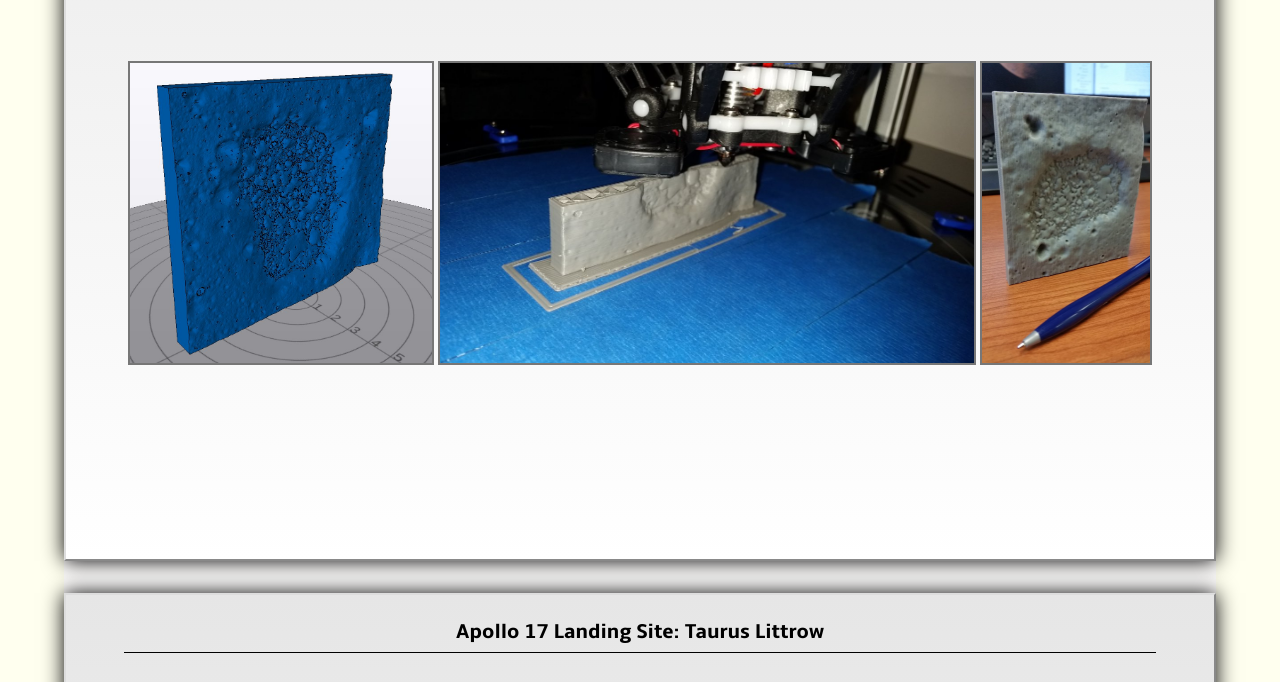
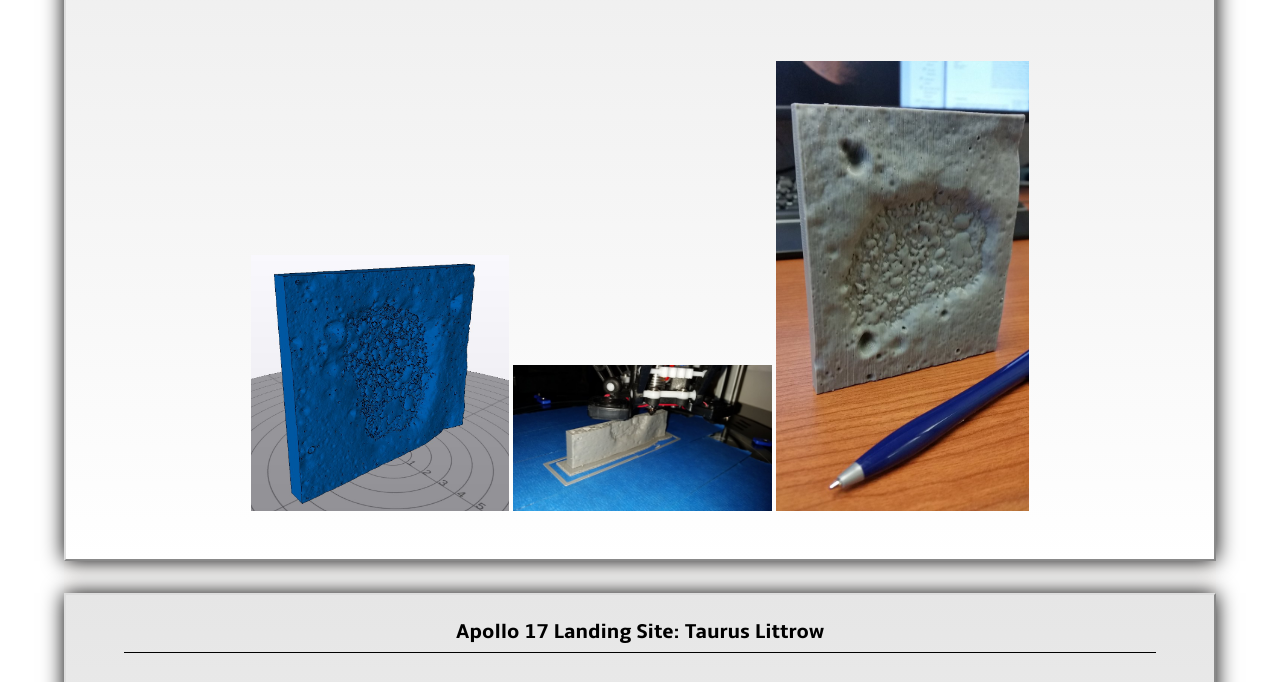
Before and after one commit to jarichardson/jarichardson.github.io, a plain HTML site: page 3d-models.html in a window 1280 px wide. Shown: the part 1172-1854 px from the top of the page. Drawn offline with Linux system fonts and the light colour scheme; a script that the page names is missing.

Commit message:
bio modification and 3D model pics css update

```diff
--- a/css/npp-era.css
+++ b/css/npp-era.css
@@ -1,6 +1,6 @@
 
 		body {
-			background-color: #ffee;
+			background-color: #fff;
 
 		}
 
@@ -329,15 +329,17 @@
 		.printPics {
 			margin-top: 1em;
 			margin-bottom: 2em;
-			width:100%
+			width:100%;
 			display:inline-block;
 			text-align:center;
 			height: 450px;
 		}
 
 		.printPics img {
-			height: 300px;
-			border:2px solid #777;
+			height: auto;
+		  width: auto;
+		  max-width: 25%;
+		  max-height: 100%;
 		}
 
 		'.printPics img:hover {
```
Also changed, not shown: index.html (+1 -1 lines).
